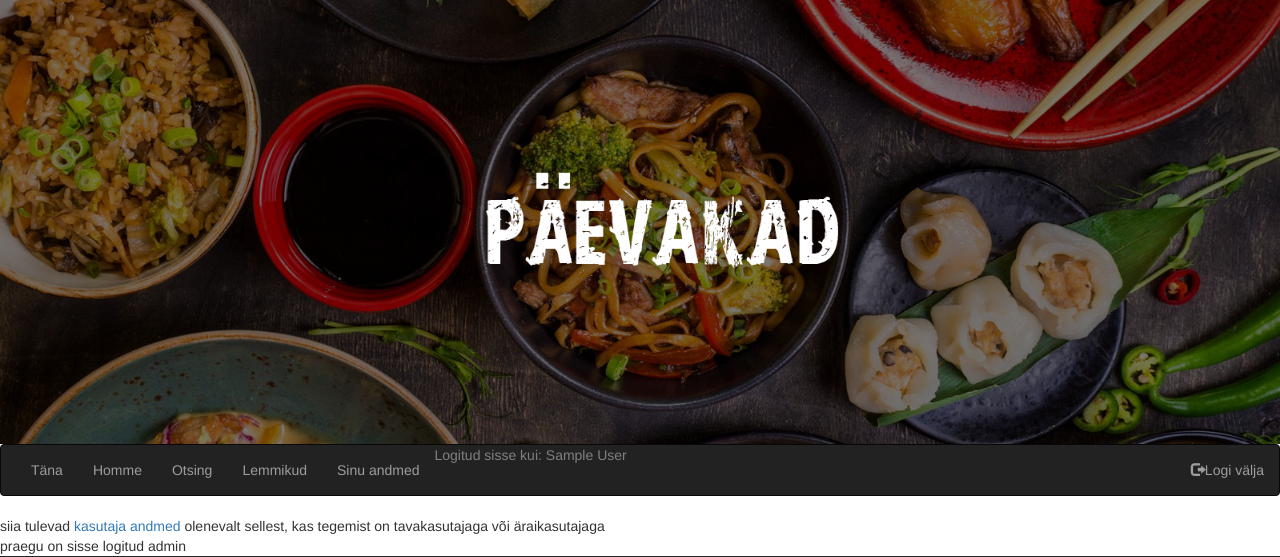
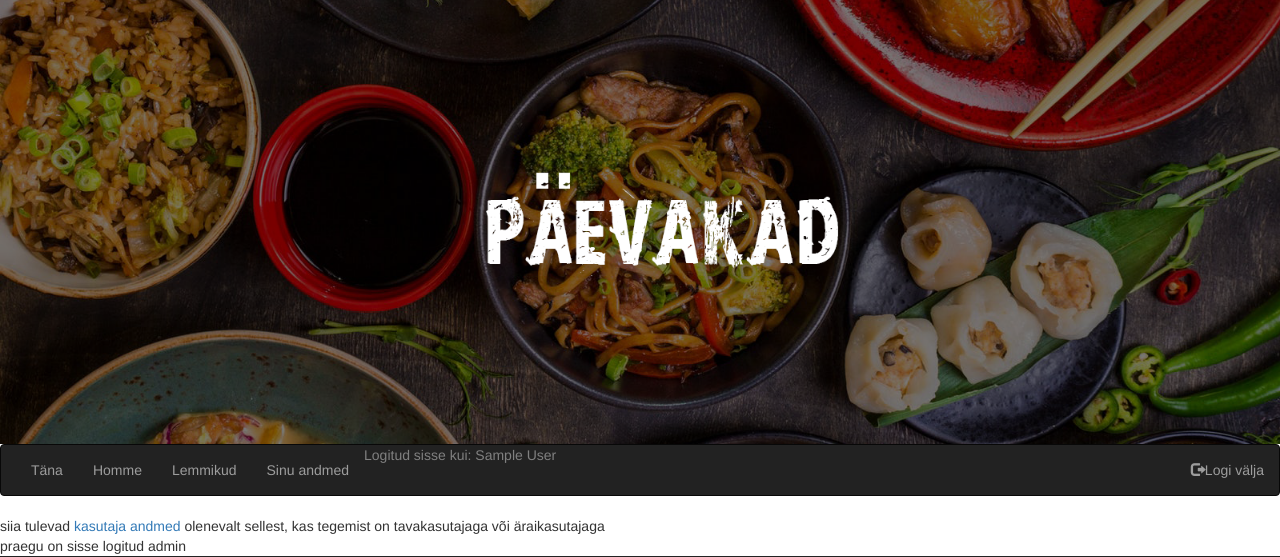
Before and after one commit to simonss/m0llusk, a CodeIgniter app: page /Codeigniter/index.php/home/user in a window 1280 px wide. Shown: the part 21-578 px from the top of the page. Run offline with CodeIgniter, Linux system fonts and the light colour scheme; the visitor is signed in with stand-in values (Sample User, id 1); some libraries are stand-ins or nearby versions.

Commit message:
otsingu eemaldamine

```diff
--- a/CodeIgniter/application/views/navbar_view.php
+++ b/CodeIgniter/application/views/navbar_view.php
@@ -3,7 +3,7 @@
 		<ul class="nav navbar-nav">
 			<li><a href="<?php echo base_url('index.php/Home') ?>"  <?php if($this->uri->segment(1)=="Home"){echo 'class="active"';}?> title="Täna"><?= _TÄNA ?></a></li>
 			<li><a href="<?php echo  base_url('index.php/Home/homme')?>" <?php if($this->uri->segment(1)=="homme"){echo 'class="active"';}?> title="Homme"><?=_HOMME?></a></li>
-            <li><a href="<?php echo  base_url('index.php/Home/#')?>" <?php if($this->uri->segment(1)=="#"){echo 'class="active"';}?> title="Otsing"><?=_OTSING ?></a></li>
+            <!--<li><a href="<?php echo  base_url('index.php/Home/#')?>" <?php if($this->uri->segment(1)=="#"){echo 'class="active"';}?> title="Otsing"><?=_OTSING ?></a></li>-->
 
             <?php if ($loggedIn) {
                 echo "<li><a href=\"".base_url('index.php/Home/favs')."\" title='Lemmikud'>"?><?=_LEMMIKUD?><?php echo "</a></li>";
```
